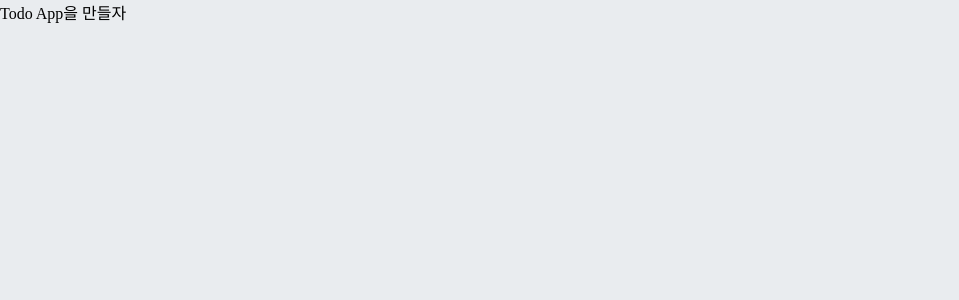
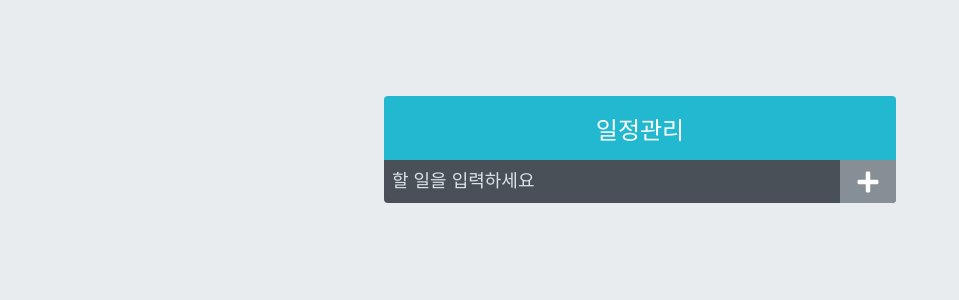
Before and after one commit to kim-min-ju449/TodoList, a React (Create React App) app: page / in a window 1280 px wide. Shown: the top 300 px of the page, without its empty margins (0-959 px from the left). Built offline with nearby package versions, Linux system fonts and the light colour scheme; the HTML template or start-up script is replaced by a standard one.

Commit message:
TodoInsert까지 완성

```diff
--- a/src/App.js
+++ b/src/App.js
@@ -1,5 +1,11 @@
+import TodoTemplate from './components/TodoTemplate';
+import TodoInsert from './components/TodoInsert';
+
 const App = () =>{
-  return<div>Todo App을 만들자</div>
-}
+  return(
+  <TodoTemplate>
+    <TodoInsert/>
+  </TodoTemplate>);
+};
 
 export default App;
```
